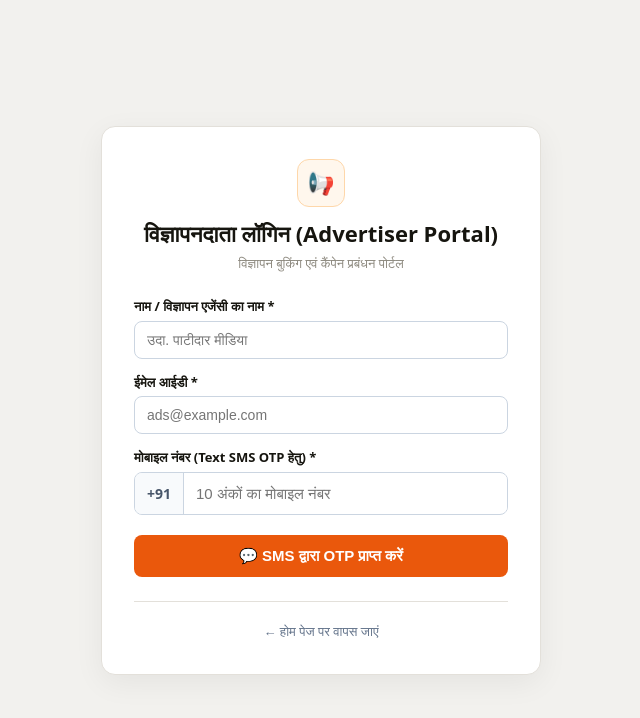
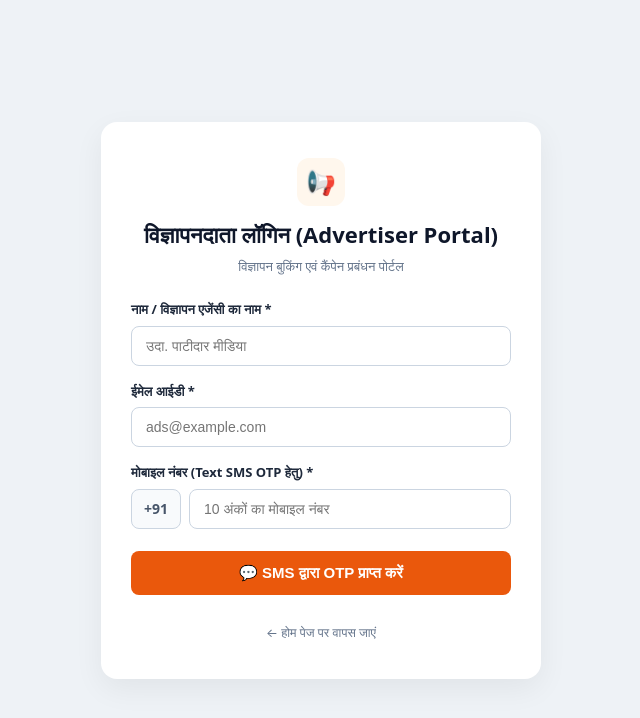
Before and after one commit to algogrowth2-cell/news-network, a Next.js app: page /advertiser/login in a window 1280 px wide. Shown: the top 718 px of the page, without its empty margins (319-959 px from the left). Built offline with nearby package versions, Linux system fonts and the light colour scheme; no server answers.

Commit message:
fix: auto-redirect already logged-in advertiser to dashboard

```diff
--- a/src/app/advertiser/login/page.tsx
+++ b/src/app/advertiser/login/page.tsx
@@ -1,175 +1,217 @@
 'use client';
-import { useState } from 'react';
+
+import React, { useState, useEffect } from 'react';
+import { useRouter } from 'next/navigation';
 import Link from 'next/link';
-import { useRouter } from 'next/navigation';
 
 export default function AdvertiserLoginPage() {
   const router = useRouter();
-  const [step, setStep] = useState<'details' | 'otp'>('details');
-  const [name, setName] = useState('');
+
+  // 1. Check if already logged in -> Immediately Redirect to Advertiser Dashboard
+  const [checkingAuth, setCheckingAuth] = useState(true);
+
+  useEffect(() => {
+    try {
+      const cached = localStorage.getItem('advertiser_user');
+      if (cached) {
+        const user = JSON.parse(cached);
+        if (user && (user.email || user.phone)) {
+          // Already logged in! Redirect instantly to advertiser dashboard
+          router.replace('/advertiser/dashboard');
+          return;
+        }
+      }
+    } catch (e) {
+      console.error('Session parse error:', e);
+    }
+    setCheckingAuth(false);
+  }, [router]);
+
+  // Form State
+  const [agencyName, setAgencyName] = useState('');
   const [email, setEmail] = useState('');
   const [phone, setPhone] = useState('');
   const [otp, setOtp] = useState('');
   const [sessionId, setSessionId] = useState('');
+  const [step, setStep] = useState<'details' | 'otp'>('details');
   const [loading, setLoading] = useState(false);
-  const [msg, setMsg] = useState({ text: '', type: '' });
+  const [message, setMessage] = useState('');
+  const [error, setError] = useState('');
 
+  // 2. Send SMS OTP
   const handleSendOtp = async (e: React.FormEvent) => {
     e.preventDefault();
-    setMsg({ text: '', type: '' });
+    setError('');
+    setMessage('');
 
-    if (!name.trim()) {
-      setMsg({ text: 'कृपया अपना नाम या एजेंसी का नाम दर्ज करें।', type: 'error' });
-      return;
-    }
-    if (!email.trim() || !email.includes('@')) {
-      setMsg({ text: 'कृपया सही बिजनेस ईमेल आईडी दर्ज करें।', type: 'error' });
-      return;
-    }
-    if (!phone || phone.length !== 10) {
-      setMsg({ text: 'कृपया 10 अंकों का मोबाइल नंबर दर्ज करें।', type: 'error' });
+    const cleanPhone = phone.replace(/[^0-9]/g, '').slice(-10);
+    if (cleanPhone.length !== 10) {
+      setError('कृपया 10 अंकों का सही मोबाइल नंबर दर्ज करें।');
       return;
     }
 
-    setLoading(true);
+    if (!agencyName.trim()) {
+      setError('कृपया नाम / विज्ञापन एजेंसी का नाम दर्ज करें।');
+      return;
+    }
+
+    if (!email.trim()) {
+      setError('कृपया अपनी ईमेल आईडी दर्ज करें।');
+      return;
+    }
+
     try {
+      setLoading(true);
       const res = await fetch('/api/auth/otp', {
         method: 'POST',
         headers: { 'Content-Type': 'application/json' },
-        body: JSON.stringify({ action: 'send', phone })
+        body: JSON.stringify({ action: 'send', phone: cleanPhone })
       });
       const data = await res.json();
 
       if (data.success) {
         setSessionId(data.sessionId);
         setStep('otp');
-        setMsg({ text: 'SMS द्वारा 6 अंकों का OTP भेज दिया गया है।', type: 'success' });
+        setMessage('मोबाइल नंबर पर SMS द्वारा OTP भेज दिया गया है।');
       } else {
-        setMsg({ text: data.message || 'OTP भेजने में समस्या आई।', type: 'error' });
+        setError(data.message || 'OTP भेजने में विफलता हुई।');
       }
-    } catch (err) {
-      setMsg({ text: 'सर्वर कनेक्शन में त्रुटि।', type: 'error' });
+    } catch (err: any) {
+      setError('सर्वर से संपर्क नहीं हो पाया: ' + err.message);
+    } finally {
+      setLoading(false);
     }
-    setLoading(false);
   };
 
+  // 3. Verify OTP & Save Advertiser Session
   const handleVerifyOtp = async (e: React.FormEvent) => {
     e.preventDefault();
-    setMsg({ text: '', type: '' });
+    setError('');
+    setMessage('');
 
-    if (!otp || otp.length < 4) {
-      setMsg({ text: 'कृपया सही OTP दर्ज करें।', type: 'error' });
+    if (!otp.trim()) {
+      setError('कृपया 6 अंकों का OTP दर्ज करें।');
       return;
     }
 
-    setLoading(true);
     try {
+      setLoading(true);
       const res = await fetch('/api/auth/otp', {
         method: 'POST',
         headers: { 'Content-Type': 'application/json' },
-        body: JSON.stringify({ action: 'verify', sessionId, otp })
+        body: JSON.stringify({ action: 'verify', sessionId, otp: otp.trim() })
       });
       const data = await res.json();
 
       if (data.success) {
-        const userObj = {
-          uid: 'advertiser_' + phone,
-          name: name.trim(),
-          email: email.trim(),
-          phone: phone.trim(),
-          role: 'advertiser',
-          verified: true
+        // Save advertiser session permanently in localStorage
+        const advertiserData = {
+          name: agencyName.trim() || 'विज्ञापनदाता',
+          email: email.trim().toLowerCase(),
+          phone: phone.replace(/[^0-9]/g, '').slice(-10),
+          createdAt: new Date().toISOString()
         };
 
-        localStorage.setItem('advertiser_user', JSON.stringify(userObj));
-        setMsg({ text: 'OTP सत्यापित! डैशबोर्ड पर भेजा जा रहा है...', type: 'success' });
+        localStorage.setItem('advertiser_user', JSON.stringify(advertiserData));
+        setMessage('लॉगिन सफल! विज्ञापनदाता डैशबोर्ड पर भेजा जा रहा है...');
+
         setTimeout(() => {
-          router.push('/advertiser/dashboard');
-        }, 1000);
+          router.replace('/advertiser/dashboard');
+        }, 300);
       } else {
-        setMsg({ text: data.message || 'गलत OTP दर्ज किया गया है।', type: 'error' });
+        setError(data.message || 'गलत OTP दर्ज किया गया है।');
       }
-    } catch (err) {
-      setMsg({ text: 'सत्यापन विफल रहा।', type: 'error' });
+    } catch (err: any) {
+      setError('सत्यापन त्रुटि: ' + err.message);
+    } finally {
+      setLoading(false);
     }
-    setLoading(false);
   };
 
+  if (checkingAuth) {
+    return (
+      <div style={{ minHeight: '100vh', display: 'flex', alignItems: 'center', justifyContent: 'center', background: '#eef2f6', color: '#64748b', fontSize: '14px', fontFamily: 'system-ui, -apple-system, sans-serif' }}>
+        सत्र की जांच की जा रही है...
+      </div>
+    );
+  }
+
   return (
-    <div style={{ minHeight: '100vh', background: '#f2f1ee', display: 'flex', alignItems: 'center', justifyContent: 'center', padding: '20px', fontFamily: '"Mukta", system-ui, sans-serif' }}>
-      <div style={{ background: '#ffffff', width: '100%', maxWidth: '440px', borderRadius: '14px', border: '1px solid #e3e0da', padding: '32px', boxShadow: '0 8px 30px rgba(0,0,0,0.06)' }}>
+    <div style={{ minHeight: '100vh', display: 'flex', alignItems: 'center', justifyContent: 'center', background: '#eef2f6', padding: '20px', fontFamily: 'system-ui, -apple-system, sans-serif' }}>
+      <div style={{ width: '100%', maxWidth: '440px', background: '#ffffff', borderRadius: '16px', padding: '36px 30px', boxShadow: '0 10px 30px rgba(0,0,0,0.06)', boxSizing: 'border-box' }}>
 
+        {/* Header Icon & Title */}
         <div style={{ textAlign: 'center', marginBottom: '24px' }}>
-          <div style={{ width: '48px', height: '48px', background: '#fff7ed', border: '1px solid #fed7aa', borderRadius: '12px', display: 'grid', placeItems: 'center', margin: '0 auto 10px', fontSize: '22px', color: '#ea580c' }}>
+          <div style={{ width: '48px', height: '48px', margin: '0 auto 12px', background: '#fff7ed', borderRadius: '12px', display: 'grid', placeItems: 'center', fontSize: '24px' }}>
             📢
           </div>
-          <h2 style={{ fontSize: '22px', fontWeight: 700, margin: '0 0 4px', color: '#16150f' }}>
+          <h1 style={{ fontSize: '22px', fontWeight: 700, color: '#0f172a', margin: '0 0 6px 0' }}>
             विज्ञापनदाता लॉगिन (Advertiser Portal)
-          </h2>
-          <p style={{ fontSize: '13px', color: '#8d897f', margin: 0 }}>
-            विज्ञापन बुकिंग एवं कैंपेन प्रबंधन पोर्टल
+          </h1>
+          <p style={{ fontSize: '13px', color: '#64748b', margin: 0 }}>
+            {step === 'details' ? 'विज्ञापन बुकिंग एवं कैंपेन प्रबंधन पोर्टल' : 'मोबाइल पर प्राप्त OTP दर्ज करें'}
           </p>
         </div>
 
-        {msg.text && (
-          <div style={{
-            background: msg.type === 'success' ? '#f0fdf4' : '#fef2f2',
-            color: msg.type === 'success' ? '#166534' : '#991b1b',
-            border: `1px solid ${msg.type === 'success' ? '#bbf7d0' : '#fecaca'}`,
-            borderRadius: '8px',
-            padding: '10px 14px',
-            fontSize: '13px',
-            marginBottom: '16px',
-            textAlign: 'center'
-          }}>
-            {msg.text}
+        {/* Notifications */}
+        {message && (
+          <div style={{ backgroundColor: '#ecfdf5', color: '#059669', border: '1px solid #a7f3d0', padding: '10px 14px', borderRadius: '8px', fontSize: '13px', marginBottom: '16px', textAlign: 'center' }}>
+            {message}
+          </div>
+        )}
+        {error && (
+          <div style={{ backgroundColor: '#fef2f2', color: '#dc2626', border: '1px solid #fecaca', padding: '10px 14px', borderRadius: '8px', fontSize: '13px', marginBottom: '16px', textAlign: 'center' }}>
+            {error}
           </div>
         )}
 
-        {step === 'details' ? (
-          <form onSubmit={handleSendOtp} style={{ display: 'flex', flexDirection: 'column', gap: '14px' }}>
+        {/* STEP 1: DETAILS FORM */}
+        {step === 'details' && (
+          <form onSubmit={handleSendOtp} style={{ display: 'flex', flexDirection: 'column', gap: '16px' }}>
             <div>
-              <label style={{ display: 'block', fontSize: '13px', fontWeight: 700, marginBottom: '4px', color: '#16150f' }}>
+              <label style={{ display: 'block', fontSize: '13px', fontWeight: 600, color: '#1e293b', marginBottom: '6px' }}>
                 नाम / विज्ञापन एजेंसी का नाम *
               </label>
               <input
                 type="text"
+                required
                 placeholder="उदा. पाटीदार मीडिया"
-                value={name}
-                onChange={e => setName(e.target.value)}
-                required
-                style={{ width: '100%', padding: '10px 12px', borderRadius: '8px', border: '1px solid #cbd5e1', fontSize: '14px', outline: 'none' }}
+                value={agencyName}
+                onChange={(e) => setAgencyName(e.target.value)}
+                style={{ width: '100%', boxSizing: 'border-box', border: '1.5px solid #cbd5e1', borderRadius: '8px', padding: '11px 14px', fontSize: '14px', outline: 'none' }}
               />
             </div>
 
             <div>
-              <label style={{ display: 'block', fontSize: '13px', fontWeight: 700, marginBottom: '4px', color: '#16150f' }}>
+              <label style={{ display: 'block', fontSize: '13px', fontWeight: 600, color: '#1e293b', marginBottom: '6px' }}>
                 ईमेल आईडी *
               </label>
               <input
                 type="email"
+                required
                 placeholder="ads@example.com"
                 value={email}
-                onChange={e => setEmail(e.target.value)}
-                required
-                style={{ width: '100%', padding: '10px 12px', borderRadius: '8px', border: '1px solid #cbd5e1', fontSize: '14px', outline: 'none' }}
+                onChange={(e) => setEmail(e.target.value)}
+                style={{ width: '100%', boxSizing: 'border-box', border: '1.5px solid #cbd5e1', borderRadius: '8px', padding: '11px 14px', fontSize: '14px', outline: 'none' }}
               />
             </div>
 
             <div>
-              <label style={{ display: 'block', fontSize: '13px', fontWeight: 700, marginBottom: '4px', color: '#16150f' }}>
+              <label style={{ display: 'block', fontSize: '13px', fontWeight: 600, color: '#1e293b', marginBottom: '6px' }}>
                 मोबाइल नंबर (Text SMS OTP हेतु) *
               </label>
-              <div style={{ display: 'flex', alignItems: 'center', border: '1px solid #cbd5e1', borderRadius: '8px', overflow: 'hidden' }}>
-                <span style={{ background: '#f8fafc', padding: '10px 12px', fontSize: '14px', fontWeight: 600, color: '#475569', borderRight: '1px solid #cbd5e1' }}>+91</span>
+              <div style={{ display: 'flex', gap: '8px' }}>
+                <span style={{ display: 'flex', alignItems: 'center', padding: '0 12px', background: '#f8fafc', border: '1.5px solid #cbd5e1', borderRadius: '8px', color: '#475569', fontSize: '14px', fontWeight: 600 }}>
+                  +91
+                </span>
                 <input
                   type="tel"
+                  required
                   maxLength={10}
                   placeholder="10 अंकों का मोबाइल नंबर"
                   value={phone}
-                  onChange={e => setPhone(e.target.value.replace(/[^0-9]/g, ''))}
-                  required
-                  style={{ width: '100%', padding: '10px 12px', border: 'none', fontSize: '15px', outline: 'none' }}
+                  onChange={(e) => setPhone(e.target.value)}
+                  style={{ width: '100%', boxSizing: 'border-box', border: '1.5px solid #cbd5e1', borderRadius: '8px', padding: '11px 14px', fontSize: '14px', outline: 'none' }}
                 />
               </div>
             </div>
@@ -178,45 +220,39 @@ export default function AdvertiserLoginPage() {
               type="submit"
               disabled={loading}
               style={{
-                background: '#ea580c',
-                color: '#fff',
+                backgroundColor: '#ea580c',
+                color: '#ffffff',
                 border: 'none',
                 borderRadius: '8px',
-                padding: '12px',
+                padding: '13px',
                 fontSize: '15px',
-                fontWeight: 700,
+                fontWeight: 600,
                 cursor: 'pointer',
-                marginTop: '6px'
+                marginTop: '6px',
+                opacity: loading ? 0.7 : 1
               }}
             >
-              {loading ? 'SMS OTP भेजा जा रहा है...' : '💬 SMS द्वारा OTP प्राप्त करें'}
+              {loading ? 'OTP भेजा जा रहा है...' : '💬 SMS द्वारा OTP प्राप्त करें'}
             </button>
           </form>
-        ) : (
-          <form onSubmit={handleVerifyOtp} style={{ display: 'flex', flexDirection: 'column', gap: '14px' }}>
-            <div style={{ textAlign: 'center', marginBottom: '8px' }}>
-              <span style={{ fontSize: '13.5px', color: '#64748b' }}>
-                नंबर <b>+91 {phone}</b> पर भेजा गया OTP दर्ज करें
-              </span>
-              <button
-                type="button"
-                onClick={() => setStep('details')}
-                style={{ display: 'block', margin: '4px auto 0', background: 'none', border: 'none', color: '#ea580c', fontSize: '12px', cursor: 'pointer', fontWeight: 600 }}
-              >
-                नंबर बदलें
-              </button>
-            </div>
+        )}
 
+        {/* STEP 2: VERIFY OTP FORM */}
+        {step === 'otp' && (
+          <form onSubmit={handleVerifyOtp} style={{ display: 'flex', flexDirection: 'column', gap: '16px' }}>
             <div>
+              <label style={{ display: 'block', fontSize: '13px', fontWeight: 600, color: '#1e293b', marginBottom: '6px' }}>
+                6 अंकों का SMS OTP दर्ज करें *
+              </label>
               <input
                 type="text"
+                required
                 maxLength={6}
-                placeholder="• • • • • •"
+                placeholder="उदा. 482910"
                 value={otp}
-                onChange={e => setOtp(e.target.value.replace(/[^0-9]/g, ''))}
+                onChange={(e) => setOtp(e.target.value)}
+                style={{ width: '100%', boxSizing: 'border-box', border: '1.5px solid #cbd5e1', borderRadius: '8px', padding: '12px 14px', fontSize: '16px', letterSpacing: '4px', textAlign: 'center', outline: 'none' }}
                 autoFocus
-                required
-                style={{ width: '100%', padding: '12px', textAlign: 'center', letterSpacing: '8px', fontSize: '22px', fontWeight: 700, borderRadius: '8px', border: '2px solid #ea580c', outline: 'none' }}
               />
             </div>
 
@@ -224,23 +260,32 @@ export default function AdvertiserLoginPage() {
               type="submit"
               disabled={loading}
               style={{
-                background: '#16a34a',
-                color: '#fff',
+                backgroundColor: '#ea580c',
+                color: '#ffffff',
                 border: 'none',
                 borderRadius: '8px',
-                padding: '12px',
+                padding: '13px',
                 fontSize: '15px',
-                fontWeight: 700,
-                cursor: 'pointer'
+                fontWeight: 600,
+                cursor: 'pointer',
+                opacity: loading ? 0.7 : 1
               }}
             >
-              {loading ? 'जाँच जारी है...' : '✓ OTP सत्यापित करें'}
+              {loading ? 'सत्यापित हो रहा है...' : 'सत्यापित करें एवं डैशबोर्ड खोलें'}
+            </button>
+
+            <button
+              type="button"
+              onClick={() => { setStep('details'); setError(''); }}
+              style={{ background: 'none', border: 'none', color: '#64748b', fontSize: '12.5px', cursor: 'pointer', textDecoration: 'underline' }}
+            >
+              ← नंबर या विवरण बदलें
             </button>
           </form>
         )}
 
-        <div style={{ marginTop: '24px', textAlign: 'center', borderTop: '1px solid #e3e0da', paddingTop: '16px' }}>
-          <Link href="/" style={{ color: '#64748b', fontSize: '13px', textDecoration: 'none' }}>
+        <div style={{ textAlign: 'center', marginTop: '24px' }}>
+          <Link href="/" style={{ fontSize: '12.5px', color: '#64748b', textDecoration: 'none' }}>
             ← होम पेज पर वापस जाएं
           </Link>
         </div>
```
